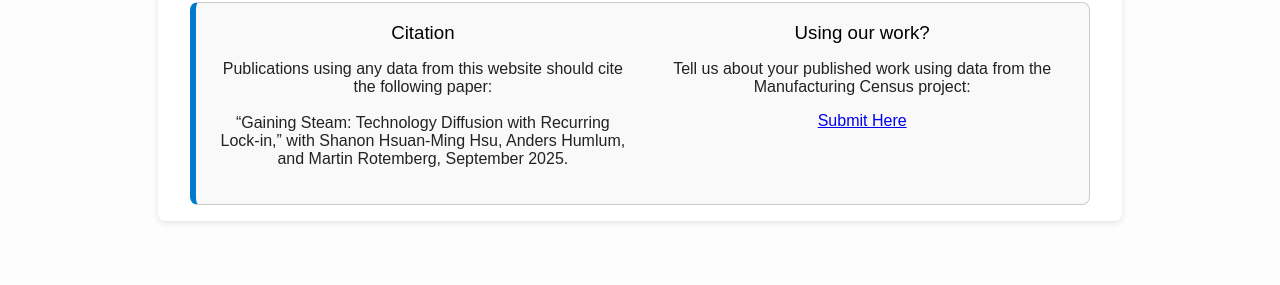
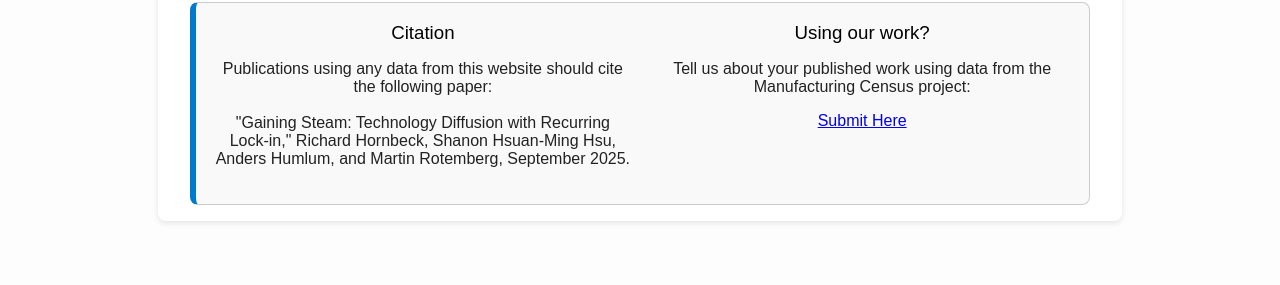
Before and after one commit to allen-otterstrom/CMF_data, a Jekyll site: the page built from about.md, in a window 1280 px wide. Shown: the part 1801-2086 px from the top of the page. Built offline with Jekyll 4.4.1, drawn with Linux system fonts in a browser that asks for light colours.

Commit message:
Update about.md

```diff
--- a/about.md
+++ b/about.md
@@ -65,11 +65,16 @@
 
 <div style="display: grid; grid-template-columns: 1fr 1fr; gap: 1.5em; border: 1px solid #ccc; border-left: 6px solid #007acc; padding: 1.2em; margin-top: 2em; background-color: #f9f9f9; border-radius: 8px;">
 
+
 <div>
   <h3 style="margin-top: 0;">Citation</h3>
   <p>
     Publications using any data from this website should cite the following paper:<br><br>
-    “Gaining Steam: Technology Diffusion with Recurring Lock-in,” with Shanon Hsuan-Ming Hsu, Anders Humlum, and Martin Rotemberg, September 2025.
+    <a href="https://pub-cefce323449a4829a6786170686f724a.r2.dev/website_materials/steam_power_lock_in.pdf"
+       target="_blank"
+       class="citation-link">
+      "Gaining Steam: Technology Diffusion with Recurring Lock-in," Richard Hornbeck, Shanon Hsuan-Ming Hsu, Anders Humlum, and Martin Rotemberg, September 2025.
+    </a>
   </p>
 </div>
 
@@ -84,3 +89,12 @@
 </div>
 
 </div>
+
+
+
+<style>
+.citation-link {
+  text-decoration: none;
+  color: inherit;
+}
+</style>
```
